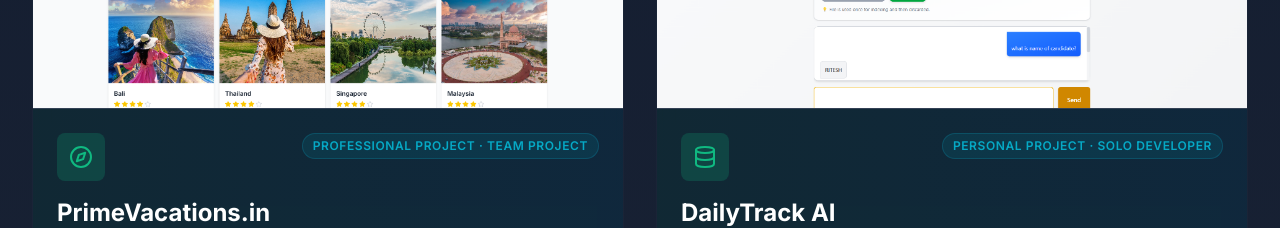
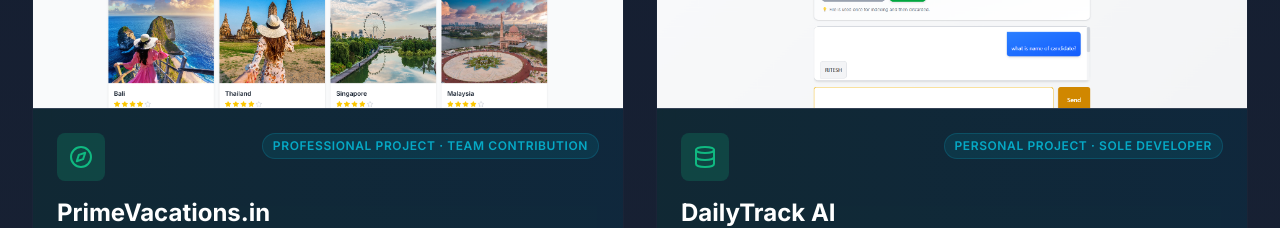
Before and after one commit to ItsOnlyMe01/Portfolio, a Next.js app: page / in a window 1280 px wide. Shown: the part 2120-2348 px from the top of the page. Built offline with nearby package versions, Linux system fonts and the light colour scheme.

Commit message:
chore(projects): standardize project badge labels to Team Contribution and Sole Developer

```diff
--- a/src/components/ProjectShowcase.tsx
+++ b/src/components/ProjectShowcase.tsx
@@ -52,7 +52,7 @@ export function ProjectShowcase() {
     },
     {
       title: "HealthSutra.ai",
-      label: "Professional Project · Team Project",
+      label: "Professional Project · Team Contribution",
       description:
         "Healthcare platform where I collaborated as part of an Agile engineering team to build secure backend APIs and real-time dashboard updates.",
       technologies: [
@@ -75,7 +75,7 @@ export function ProjectShowcase() {
     },
     {
       title: "PrimeVacations.in",
-      label: "Professional Project · Team Project",
+      label: "Professional Project · Team Contribution",
       description:
         "Property booking platform where I contributed as part of the backend team, developing reservation routing, automated notifications, and cloud deployment setups.",
       technologies: [
@@ -97,7 +97,7 @@ export function ProjectShowcase() {
     },
     {
       title: "DailyTrack AI",
-      label: "Personal Project · Solo Developer",
+      label: "Personal Project · Sole Developer",
       description:
         "AI assistant that queries user-provided documents to answer questions with context-aware responses.",
       technologies: [
@@ -119,7 +119,7 @@ export function ProjectShowcase() {
     },
     {
       title: "ChitChat",
-      label: "Personal Project · Solo Developer",
+      label: "Personal Project · Sole Developer",
       description:
         "Real-time chat application featuring live translation using third-party translation APIs.",
       technologies: ["React.js", "Socket.io", "Node.js", "WebSocket"],
```
